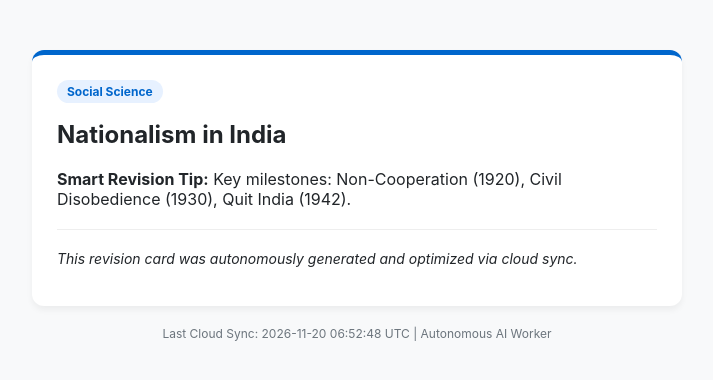
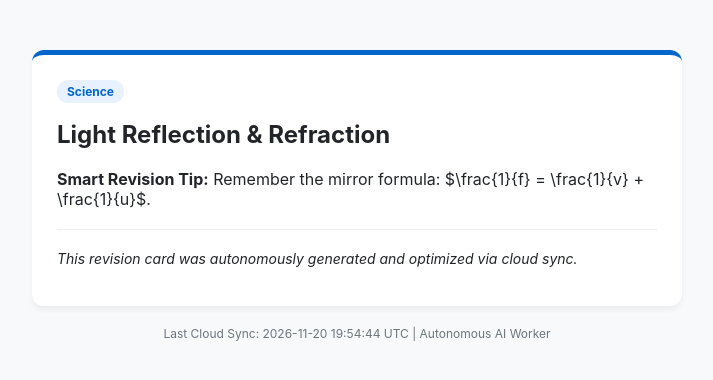
Before and after one commit to r4513049-bot/ai-auto-worker, a plain HTML site: page index.html in a window 1280 px wide. Shown: the whole page, without its empty margins (283-996 px from the left). Drawn offline with Linux system fonts and the light colour scheme.

Commit message:
Auto-update index.html via cloud worker [skip ci]

```diff
--- a/index.html
+++ b/index.html
@@ -4,7 +4,7 @@
 <head>
     <meta charset="UTF-8">
     <meta name="viewport" content="width=device-width, initial-scale=1.0">
-    <title>Daily Quick Revision Hub - Social Science</title>
+    <title>Daily Quick Revision Hub - Science</title>
     <style>
         body { font-family: -apple-system, BlinkMacSystemFont, 'Segoe UI', Roboto, sans-serif; max-width: 650px; margin: 30px auto; padding: 20px; background: #f8f9fa; color: #212529; }
         .card { background: #ffffff; padding: 25px; border-radius: 12px; box-shadow: 0 4px 6px rgba(0,0,0,0.05); border-top: 5px solid #0066cc; }
@@ -14,14 +14,14 @@
 </head>
 <body>
     <div class="card">
-        <span class="badge">Social Science</span>
-        <h2>Nationalism in India</h2>
-        <p><strong>Smart Revision Tip:</strong> Key milestones: Non-Cooperation (1920), Civil Disobedience (1930), Quit India (1942).</p>
+        <span class="badge">Science</span>
+        <h2>Light Reflection & Refraction</h2>
+        <p><strong>Smart Revision Tip:</strong> Remember the mirror formula: $\frac{1}{f} = \frac{1}{v} + \frac{1}{u}$.</p>
         <hr style="border:0; border-top:1px solid #eee; margin:20px 0;">
         <p style="font-size: 14px;"><em>This revision card was autonomously generated and optimized via cloud sync.</em></p>
     </div>
     <div class="footer">
-        Last Cloud Sync: 2026-11-20 06:52:48 UTC | Autonomous AI Worker
+        Last Cloud Sync: 2026-11-20 19:54:44 UTC | Autonomous AI Worker
     </div>
 </body>
 </html>
```
